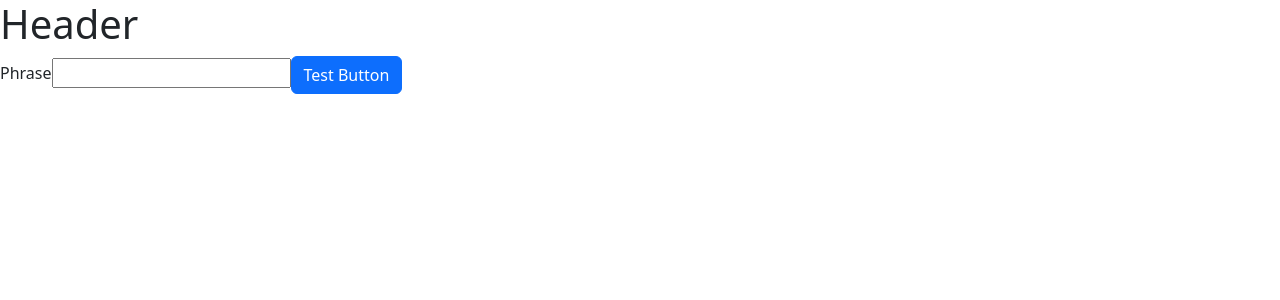
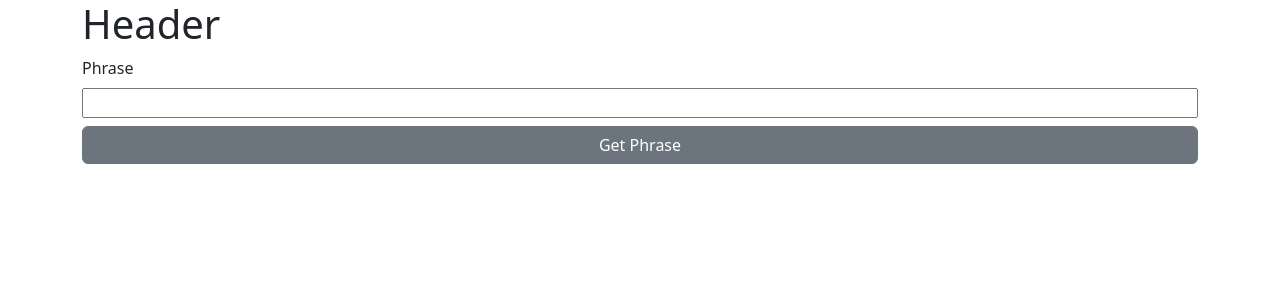
Before and after one commit to jonlld/wataru-front, a React (Create React App) app: page / in a window 1280 px wide. Shown: the top 300 px of the page. Built offline with nearby package versions, Linux system fonts and the light colour scheme.

Commit message:
add functionality to display first result in card

```diff
--- a/src/App.js
+++ b/src/App.js
@@ -2,10 +2,10 @@ import React, { useState, useRef } from "react";
 import Header from "./components/Header";
 import Phrases from "./components/Phrases";
 
-import Button from "react-bootstrap/Button";
+import { Button } from "react-bootstrap";
 
 const App = () => {
-  const [phrases, setPhrases] = useState([]);
+  const [phrases, setPhrases] = useState("");
   const requestRef = useRef();
 
   // fetch request
@@ -33,17 +33,22 @@ const App = () => {
     const data = await res.json();
 
     console.log("data: ", data);
+    setPhrases(data);
   };
 
+  const test = "TEST STRING";
+
   return (
-    <div>
+    <div className="container-sm">
       <Header />
-      <form onSubmit={requestHandler}>
+      <form className="d-grid gap-2" onSubmit={requestHandler}>
         <label htmlFor="phrase">Phrase</label>
         <input type="text" id="phrase" ref={requestRef}></input>
-        <Button type="submit">Test Button</Button>
+        <Button variant="secondary" type="submit">
+          Get Phrase
+        </Button>
       </form>
-      {/* <Phrases phrases={phrases} /> */}
+      {phrases && <Phrases phrases={phrases} />}
     </div>
   );
 };
--- a/src/components/Phrases.js
+++ b/src/components/Phrases.js
@@ -1,7 +1,31 @@
 import React from "react";
+import { Button, Card } from "react-bootstrap";
 
-const Phrases = (props) => {
-  return <p>Test Entry</p>;
+const Phrases = ({ phrases }) => {
+  // array
+  console.log("props received: ", phrases);
+
+  const input = phrases[0].input;
+  const output = phrases[0].translatedText;
+
+  return (
+    <Card style={{ marginTop: "1rem", width: "12rem" }}>
+      <Card.Img variant="top" src="./img/sakura.png" />
+      <Card.Body>
+        <Card.Title>{input}</Card.Title>
+        <Card.Text>{output}</Card.Text>
+        <Button variant="secondary">Got it!</Button>
+      </Card.Body>
+    </Card>
+    // <Card>
+    //   <p>{phrases[0].translatedText}</p>
+    // </Card>
+  );
 };
 
 export default Phrases;
+
+// array of objects:
+// { detectedSourceLanguage: "en"
+// input: "Museum"
+// translatedText: "美術館" }
```
Also changed, not shown: public/img/sakura.png (added).
